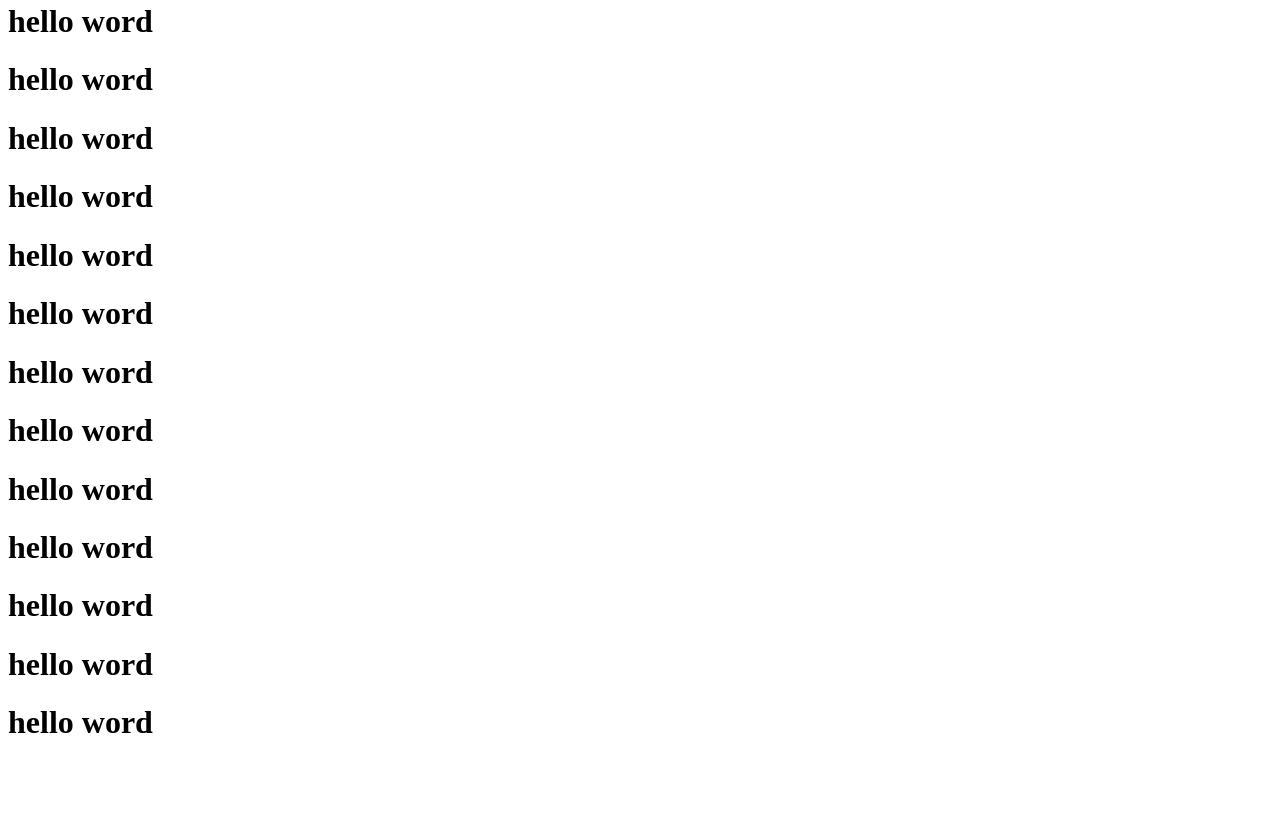
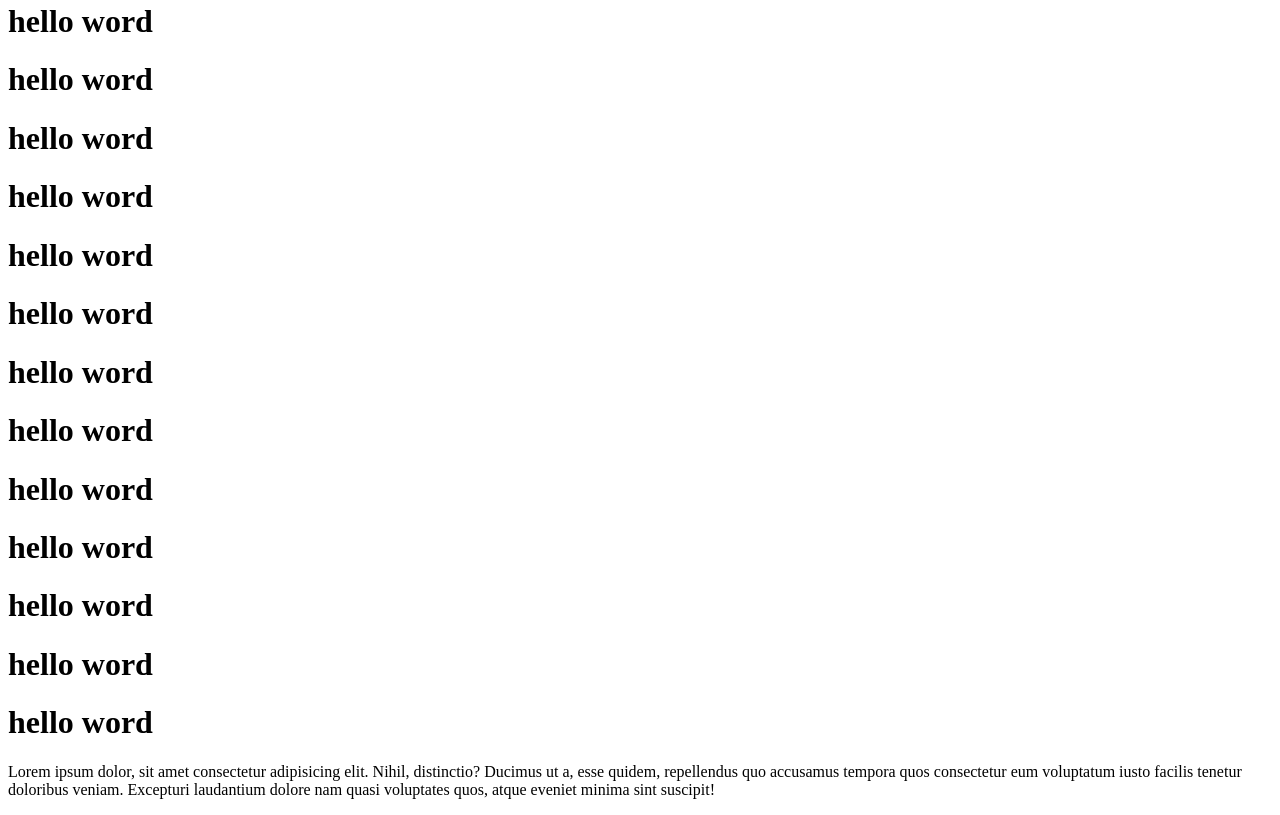
Before and after one commit to Xafizullo/test, a plain HTML site: page index.html in a window 1280 px wide. Shown: the part 895-1710 px from the top of the page. Before the commit the page ends 1658 px from the top, so only its background shows below. Drawn offline with Linux system fonts and the light colour scheme.

Commit message:
my paragraf

```diff
--- a/index.html
+++ b/index.html
@@ -35,5 +35,12 @@
     <h1>hello word</h1>
     <h1>hello word</h1>
     <h1>hello word</h1>
+    <p>
+      Lorem ipsum dolor, sit amet consectetur adipisicing elit. Nihil,
+      distinctio? Ducimus ut a, esse quidem, repellendus quo accusamus tempora
+      quos consectetur eum voluptatum iusto facilis tenetur doloribus veniam.
+      Excepturi laudantium dolore nam quasi voluptates quos, atque eveniet
+      minima sint suscipit!
+    </p>
   </body>
 </html>
```
